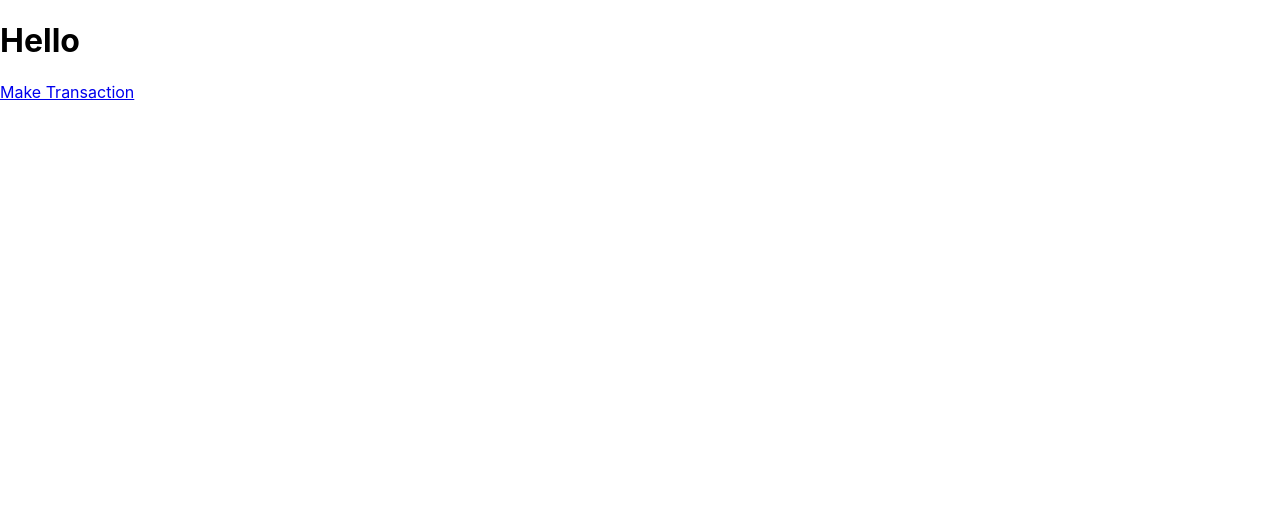
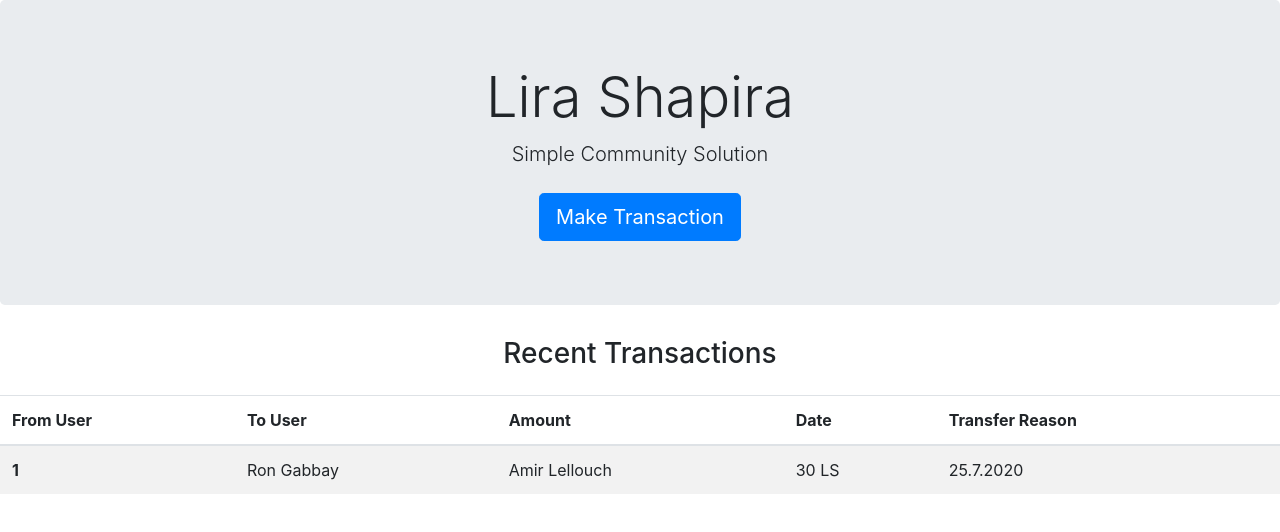
Before and after one commit to gabbayron/Lira-Shapira, a React (Create React App) app: page / in a window 1280 px wide. Shown: the top 532 px of the page. Built offline with nearby package versions, Linux system fonts and the light colour scheme.

Commit message:
user-page-work

```diff
--- a/package.json
+++ b/package.json
@@ -6,6 +6,7 @@
     "@testing-library/jest-dom": "^4.2.4",
     "@testing-library/react": "^9.5.0",
     "@testing-library/user-event": "^7.2.1",
+    "bootstrap": "^4.5.0",
     "react": "^16.13.1",
     "react-dom": "^16.13.1",
     "react-router-dom": "^5.2.0",
--- a/src/App.css
+++ /dev/null
@@ -1,38 +0,0 @@
-.App {
-  text-align: center;
-}
-
-.App-logo {
-  height: 40vmin;
-  pointer-events: none;
-}
-
-@media (prefers-reduced-motion: no-preference) {
-  .App-logo {
-    animation: App-logo-spin infinite 20s linear;
-  }
-}
-
-.App-header {
-  background-color: #282c34;
-  min-height: 100vh;
-  display: flex;
-  flex-direction: column;
-  align-items: center;
-  justify-content: center;
-  font-size: calc(10px + 2vmin);
-  color: white;
-}
-
-.App-link {
-  color: #61dafb;
-}
-
-@keyframes App-logo-spin {
-  from {
-    transform: rotate(0deg);
-  }
-  to {
-    transform: rotate(360deg);
-  }
-}
--- a/src/App.js
+++ b/src/App.js
@@ -1,5 +1,5 @@
 import React from 'react';
-import './App.css';
+import 'bootstrap/dist/css/bootstrap.min.css';
 import UserPage from './pages/UserPage';
 import MakeTransaction from './pages/MakeTransaction';
 import {
--- /dev/null
+++ b/src/components/Tables.jsx
@@ -0,0 +1,29 @@
+import React, { Component } from 'react';
+
+export const Tables = props => {
+    return (
+        <>
+            <h3 className="text-center mb-4">Recent Transactions</h3>
+            <table className="table table-striped">
+                <thead>
+                    <tr>
+                        <th scope="col">From User</th>
+                        <th scope="col">To User</th>
+                        <th scope="col">Amount</th>
+                        <th scope="col">Date</th>
+                        <th scope="col">Transfer Reason</th>
+                    </tr>
+                </thead>
+                <tbody>
+                    <tr>
+                        <th scope="row">1</th>
+                        <td>Ron Gabbay</td>
+                        <td>Amir Lellouch</td>
+                        <td>30 LS</td>
+                        <td>25.7.2020</td>
+                    </tr>
+                </tbody>
+            </table>
+        </>
+    )
+}
--- a/src/pages/UserPage.jsx
+++ b/src/pages/UserPage.jsx
@@ -1,8 +1,9 @@
 import React from 'react';
 import { Link } from "react-router-dom";
+import {Tables} from '../components/Tables.jsx'
 const totalAmount = 30;
 const transactions = [
-    {    }
+    {}
 ]
 
 const UserPage = () => {
@@ -10,10 +11,14 @@ const UserPage = () => {
 
     return (
         <>
-        <h1>Hello</h1>
-        <Link to="/MakeTransaction">Make Transaction</Link>
+            <div className="jumbotron text-center">
+                <h1 className="display-4">Lira Shapira</h1>
+                <p className="lead">Simple Community Solution</p>
+            <Link className="btn btn-primary btn-lg mt-2" to="/MakeTransaction">Make Transaction</Link>
+            </div>
+            <Tables />
         </>
-     );
+    );
 }
 
 export default UserPage;
```
Also changed, not shown: 1 other file (tests, documents, lock files or other folders).
